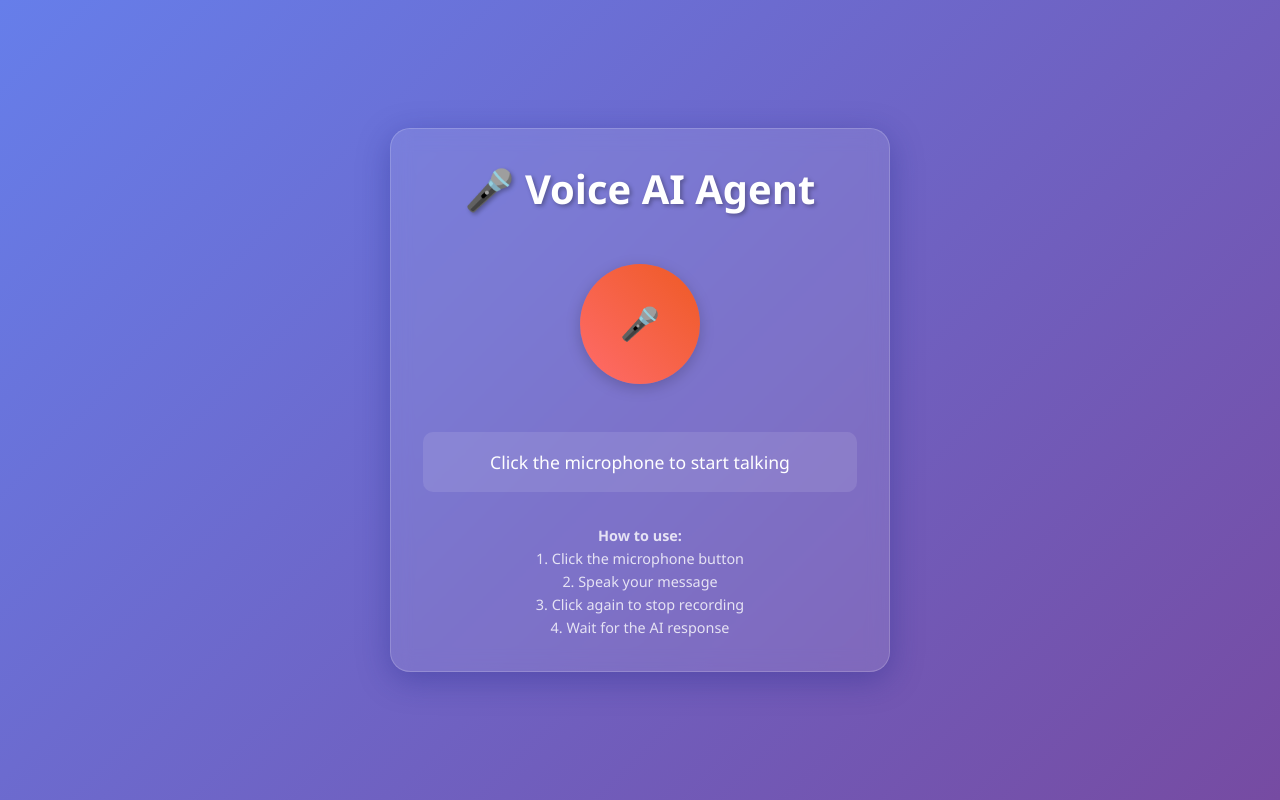
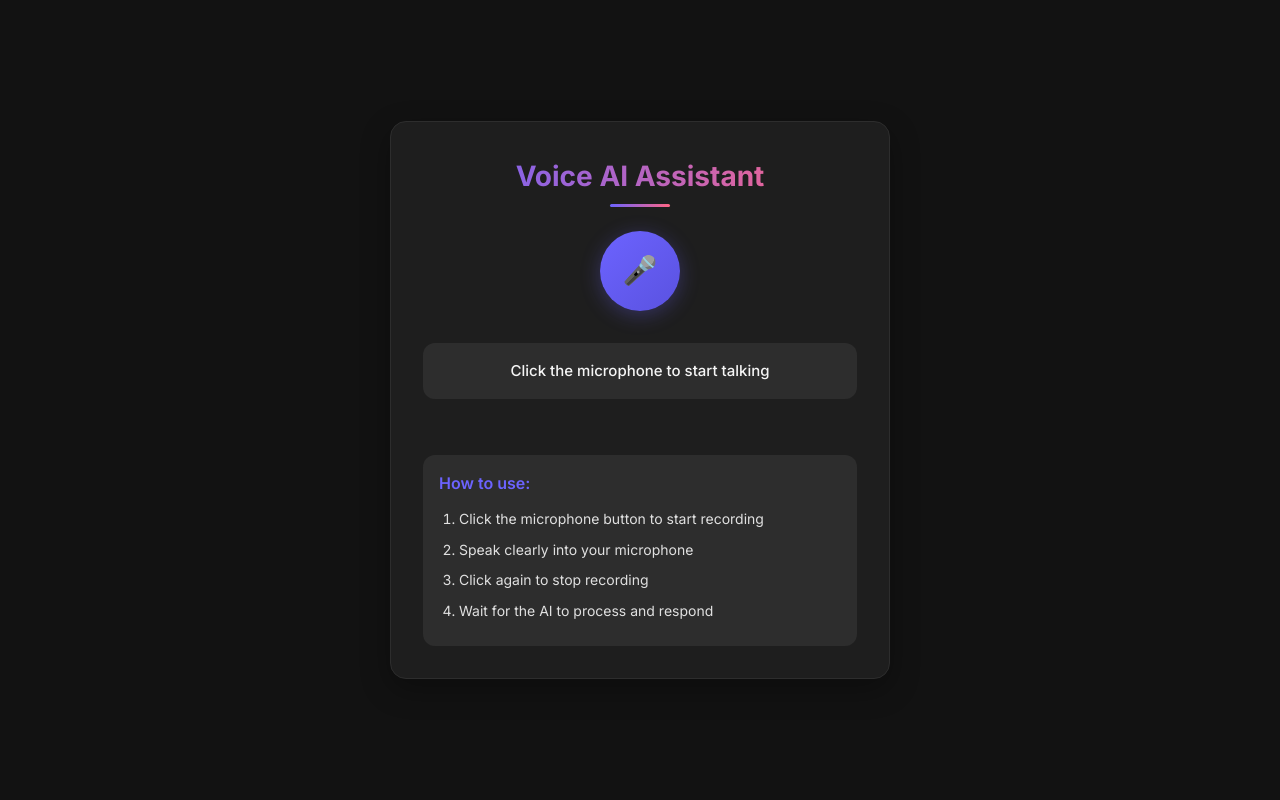
Before and after one commit to shauryasawai/voice_agent, a Django app: page / in a window 1280 px wide. Run offline with Django 5.2, Linux system fonts and the light colour scheme.

Commit message:
deployement_attempt_1

```diff
--- a/base/templates/base/index.html
+++ b/base/templates/base/index.html
@@ -3,8 +3,23 @@
 <head>
     <meta charset="UTF-8">
     <meta name="viewport" content="width=device-width, initial-scale=1.0">
-    <title>Voice AI Agent</title>
+    <title>Voice AI Assistant</title>
+    <link href="https://fonts.googleapis.com/css2?family=Inter:wght@300;400;500;600;700&display=swap" rel="stylesheet">
     <style>
+        :root {
+            --primary: #6C63FF;
+            --primary-dark: #5A52E0;
+            --secondary: #FF6584;
+            --dark-1: #121212;
+            --dark-2: #1E1E1E;
+            --dark-3: #2D2D2D;
+            --light-1: #F5F5F5;
+            --light-2: #E0E0E0;
+            --success: #4CAF50;
+            --error: #F44336;
+            --warning: #FF9800;
+        }
+
         * {
             margin: 0;
             padding: 0;
@@ -12,96 +27,164 @@
         }
 
         body {
-            font-family: 'Segoe UI', Tahoma, Geneva, Verdana, sans-serif;
-            background: linear-gradient(135deg, #667eea 0%, #764ba2 100%);
+            font-family: 'Inter', sans-serif;
+            background-color: var(--dark-1);
+            color: var(--light-1);
             min-height: 100vh;
             display: flex;
             align-items: center;
             justify-content: center;
-            color: white;
+            padding: 20px;
+            line-height: 1.6;
         }
 
         .container {
-            text-align: center;
-            padding: 2rem;
-            background: rgba(255, 255, 255, 0.1);
-            border-radius: 20px;
-            backdrop-filter: blur(10px);
-            box-shadow: 0 8px 32px rgba(31, 38, 135, 0.37);
-            border: 1px solid rgba(255, 255, 255, 0.18);
+            width: 100%;
             max-width: 500px;
-            width: 90%;
+            background-color: var(--dark-2);
+            border-radius: 16px;
+            padding: 32px;
+            box-shadow: 0 10px 30px rgba(0, 0, 0, 0.3);
+            border: 1px solid var(--dark-3);
+            transition: all 0.3s ease;
         }
 
         h1 {
-            margin-bottom: 2rem;
-            font-size: 2.5rem;
-            text-shadow: 2px 2px 4px rgba(0,0,0,0.3);
+            font-size: 28px;
+            font-weight: 700;
+            margin-bottom: 24px;
+            text-align: center;
+            background: linear-gradient(90deg, var(--primary), var(--secondary));
+            -webkit-background-clip: text;
+            background-clip: text;
+            color: transparent;
+            position: relative;
+        }
+
+        h1::after {
+            content: '';
+            position: absolute;
+            bottom: -8px;
+            left: 50%;
+            transform: translateX(-50%);
+            width: 60px;
+            height: 3px;
+            background: linear-gradient(90deg, var(--primary), var(--secondary));
+            border-radius: 3px;
         }
 
         .voice-controls {
-            margin: 2rem 0;
+            display: flex;
+            flex-direction: column;
+            align-items: center;
+            margin: 32px 0;
         }
 
         .record-btn {
-            background: linear-gradient(45deg, #ff6b6b, #ee5a24);
+            width: 80px;
+            height: 80px;
+            border-radius: 50%;
+            background: linear-gradient(135deg, var(--primary), var(--primary-dark));
             border: none;
-            border-radius: 50%;
-            width: 120px;
-            height: 120px;
-            font-size: 2rem;
             color: white;
+            font-size: 28px;
             cursor: pointer;
+            display: flex;
+            align-items: center;
+            justify-content: center;
+            box-shadow: 0 4px 20px rgba(108, 99, 255, 0.3);
             transition: all 0.3s ease;
-            box-shadow: 0 4px 15px rgba(0,0,0,0.2);
-            margin: 1rem;
+            position: relative;
+            overflow: hidden;
         }
 
         .record-btn:hover {
-            transform: scale(1.05);
-            box-shadow: 0 6px 20px rgba(0,0,0,0.3);
+            transform: translateY(-3px);
+            box-shadow: 0 6px 25px rgba(108, 99, 255, 0.4);
         }
 
         .record-btn:active {
-            transform: scale(0.95);
+            transform: translateY(1px);
+        }
+
+        .record-btn::before {
+            content: '';
+            position: absolute;
+            top: 0;
+            left: 0;
+            right: 0;
+            bottom: 0;
+            background: rgba(255, 255, 255, 0.1);
+            opacity: 0;
+            transition: opacity 0.3s ease;
+        }
+
+        .record-btn:hover::before {
+            opacity: 1;
         }
 
         .record-btn.recording {
-            background: linear-gradient(45deg, #ff4757, #c44569);
+            background: linear-gradient(135deg, var(--secondary), #FF4757);
+            box-shadow: 0 4px 20px rgba(255, 101, 132, 0.3);
             animation: pulse 1.5s infinite;
         }
 
         @keyframes pulse {
-            0% { transform: scale(1); }
-            50% { transform: scale(1.1); }
-            100% { transform: scale(1); }
+            0% { box-shadow: 0 0 0 0 rgba(255, 101, 132, 0.4); }
+            70% { box-shadow: 0 0 0 15px rgba(255, 101, 132, 0); }
+            100% { box-shadow: 0 0 0 0 rgba(255, 101, 132, 0); }
+        }
+
+        .status-container {
+            margin: 24px 0;
+            min-height: 80px;
+            display: flex;
+            flex-direction: column;
+            gap: 12px;
         }
 
         .status {
-            margin: 1rem 0;
-            padding: 1rem;
-            border-radius: 10px;
-            background: rgba(255, 255, 255, 0.1);
-            min-height: 60px;
-            display: flex;
-            align-items: center;
-            justify-content: center;
-            font-size: 1.1rem;
+            padding: 16px;
+            border-radius: 12px;
+            background-color: var(--dark-3);
+            text-align: center;
+            font-size: 15px;
+            font-weight: 500;
+            transition: all 0.3s ease;
+        }
+
+        .status.error {
+            background-color: rgba(244, 67, 54, 0.1);
+            border: 1px solid rgba(244, 67, 54, 0.3);
+            color: var(--error);
+        }
+
+        .status.success {
+            background-color: rgba(76, 175, 80, 0.1);
+            border: 1px solid rgba(76, 175, 80, 0.3);
+            color: var(--success);
         }
 
         .loading {
             display: none;
-            margin: 1rem 0;
+            flex-direction: column;
+            align-items: center;
+            gap: 12px;
+            margin: 20px 0;
+        }
+
+        .loading p {
+            font-size: 14px;
+            color: var(--light-2);
         }
 
         .spinner {
-            border: 3px solid rgba(255,255,255,0.3);
+            width: 40px;
+            height: 40px;
+            border: 4px solid rgba(255, 255, 255, 0.1);
             border-radius: 50%;
-            border-top: 3px solid white;
-            width: 30px;
-            height: 30px;
+            border-top: 4px solid var(--primary);
             animation: spin 1s linear infinite;
-            margin: 0 auto;
         }
 
         @keyframes spin {
@@ -110,28 +193,67 @@
         }
 
         .instructions {
-            margin-top: 2rem;
-            font-size: 0.9rem;
-            opacity: 0.8;
-            line-height: 1.6;
+            margin-top: 32px;
+            padding: 16px;
+            background-color: var(--dark-3);
+            border-radius: 12px;
         }
 
-        .error {
-            color: #ff6b6b;
-            background: rgba(255, 107, 107, 0.1);
-            border: 1px solid rgba(255, 107, 107, 0.3);
+        .instructions h3 {
+            font-size: 16px;
+            font-weight: 600;
+            margin-bottom: 12px;
+            color: var(--primary);
         }
 
-        .success {
-            color: #2ed573;
-            background: rgba(46, 213, 115, 0.1);
-            border: 1px solid rgba(46, 213, 115, 0.3);
+        .instructions ol {
+            padding-left: 20px;
+        }
+
+        .instructions li {
+            margin-bottom: 8px;
+            font-size: 14px;
+            color: var(--light-2);
+        }
+
+        .visualizer {
+            width: 100%;
+            height: 60px;
+            margin: 20px 0;
+            display: flex;
+            align-items: center;
+            justify-content: center;
+            gap: 4px;
+        }
+
+        .bar {
+            width: 4px;
+            height: 10px;
+            background-color: var(--primary);
+            border-radius: 2px;
+            transition: height 0.2s ease;
+        }
+
+        @media (max-width: 480px) {
+            .container {
+                padding: 24px;
+            }
+
+            h1 {
+                font-size: 24px;
+            }
+
+            .record-btn {
+                width: 70px;
+                height: 70px;
+                font-size: 24px;
+            }
         }
     </style>
 </head>
 <body>
     <div class="container">
-        <h1>🎤 Voice AI Agent</h1>
+        <h1>Voice AI Assistant</h1>
 
         <div class="voice-controls">
             <button id="recordBtn" class="record-btn">
@@ -139,25 +261,30 @@
             </button>
         </div>
 
+        <div class="status-container">
             <div id="status" class="status">
                 Click the microphone to start talking
             </div>
 
             <div id="loading" class="loading">
                 <div class="spinner"></div>
-            <p>Processing your voice...</p>
+                <p>Processing your request...</p>
+            </div>
         </div>
 
         <div class="instructions">
-            <p><strong>How to use:</strong></p>
-            <p>1. Click the microphone button</p>
-            <p>2. Speak your message</p>
-            <p>3. Click again to stop recording</p>
-            <p>4. Wait for the AI response</p>
+            <h3>How to use:</h3>
+            <ol>
+                <li>Click the microphone button to start recording</li>
+                <li>Speak clearly into your microphone</li>
+                <li>Click again to stop recording</li>
+                <li>Wait for the AI to process and respond</li>
+            </ol>
         </div>
     </div>
 
     <script>
+        // Your original JavaScript remains exactly the same
         class VoiceRecorder {
             constructor() {
                 this.mediaRecorder = null;
@@ -302,7 +429,7 @@
             }
 
             showLoading(show) {
-        this.loading.style.display = show ? 'block' : 'none';
+                this.loading.style.display = show ? 'flex' : 'none';
             }
 
             showError(message) {
--- a/requirements.txt
+++ b/requirements.txt
@@ -3,3 +3,4 @@ requests==2.31.0
 python-dotenv==1.0.0
 django-cors-headers==4.3.1
 dotenv
+whitenoise
```
Also changed, not shown: project/settings.py (+13 -9 lines), setup.py (added, +17 -0 lines), db.sqlite3 (deleted), vercel.json (added), 2 other files. Lines whose indentation alone changed are shown as unchanged.
